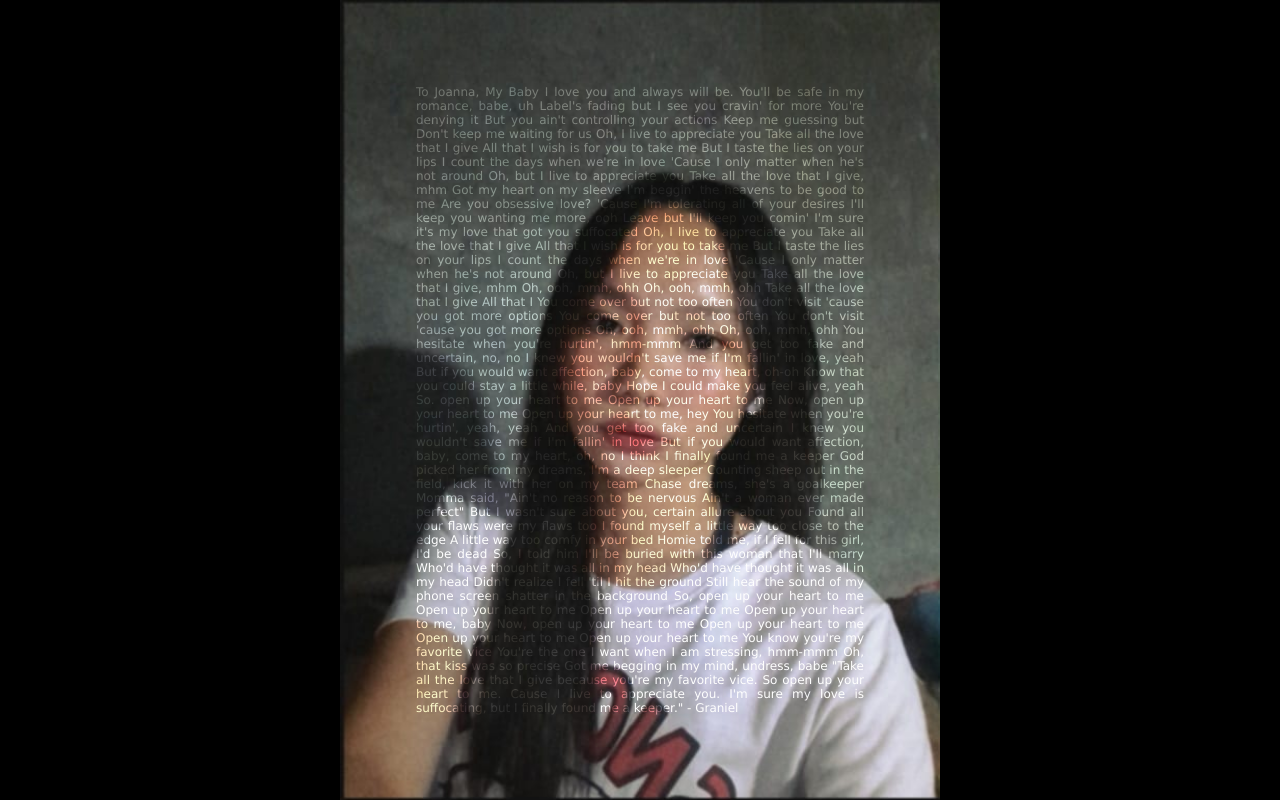
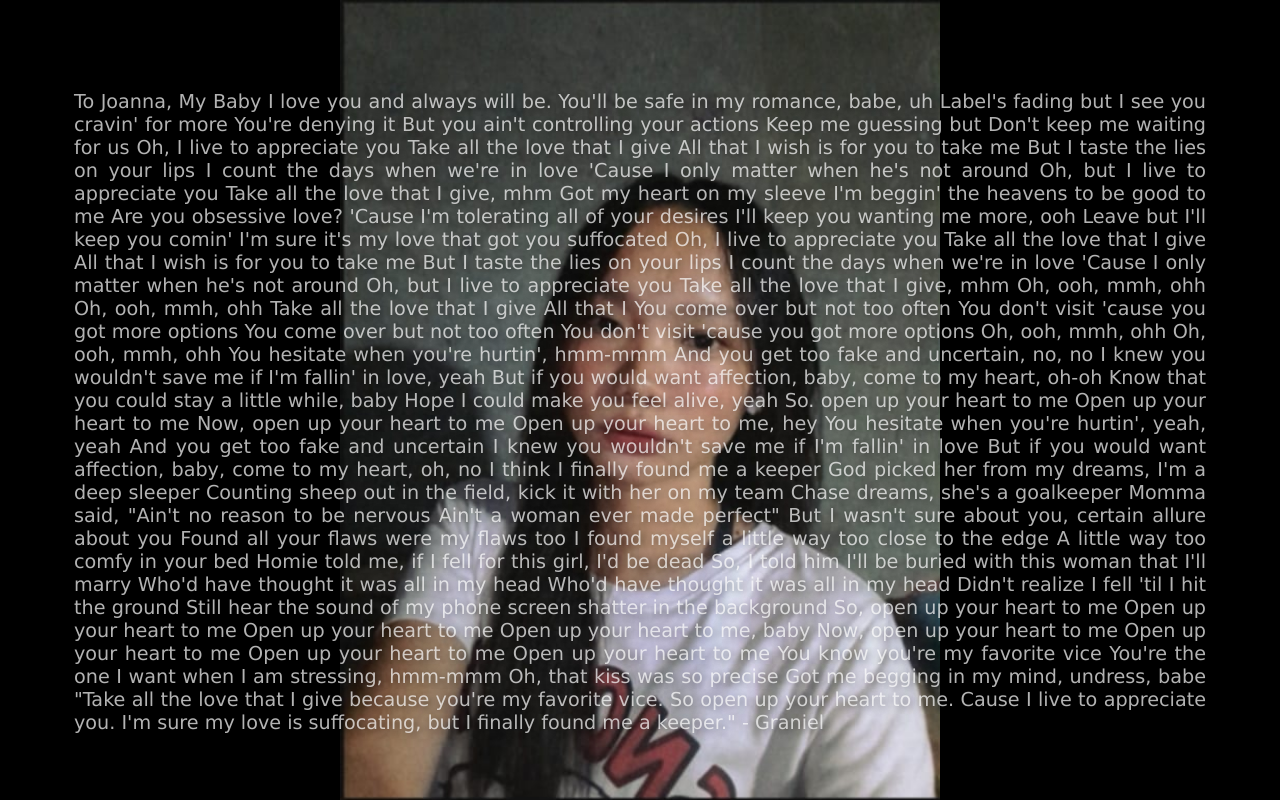
Before and after one commit to jicksqt/for-my-baby, a plain HTML site: page index.html in a window 1280 px wide. Drawn offline with Linux system fonts and the light colour scheme.

Commit message:
Update index.css

```diff
--- a/index.css
+++ b/index.css
@@ -14,6 +14,7 @@ body {
     align-items: center;
     background: black; /* Fallback in case the image doesn't load */
     overflow: hidden; /* Prevent scrolling */
+    position: relative;
 }
 
 /* Ensuring image fits the whole screen without cropping */
@@ -21,18 +22,31 @@ img {
     position: absolute;
     width: 100vw;
     height: 100vh;
-    object-fit: contain; /* Ensures the whole image is seen without cropping */
+    object-fit: contain; /* Ensures the whole image is fully seen */
 }
 
-/* Transparent text effect */
+/* Responsive and transparent text effect */
 .poem {
     position: absolute;
-    width: 35%;
+    max-width: 90%;  /* Make it flexible on different screen sizes */
     text-align: justify;
-    font-family: Verdana;
-    font-size: 12px;
-    font-weight: normal;
-    color: white;
-    mix-blend-mode: overlay; /* Blends text with the background */
-    opacity: 1;
+    font-family: 'Verdana', sans-serif;
+    font-size: 1.2rem; /* Adjust size to scale with screen */
+    font-weight: 400; /* Normal weight */
+    color: rgba(255, 255, 255, 0.7); /* White with transparency */
+
+    top: 10vh; /* Move it slightly below the center */
+    left: 5vw; /* Add spacing from the left */
+    padding: 10px; /* Extra padding */
+
+    text-shadow: 2px 2px 8px rgba(0, 0, 0, 0.5); /* Text blending effect */
 }
+
+/* Mobile responsiveness */
+@media (max-width: 600px) {
+    .poem {
+        font-size: 1rem; /* Smaller text on small screens */
+        max-width: 95%; /* Use more width on mobile */
+        top: 15vh; /* Adjust position */
+    }
+}
```
